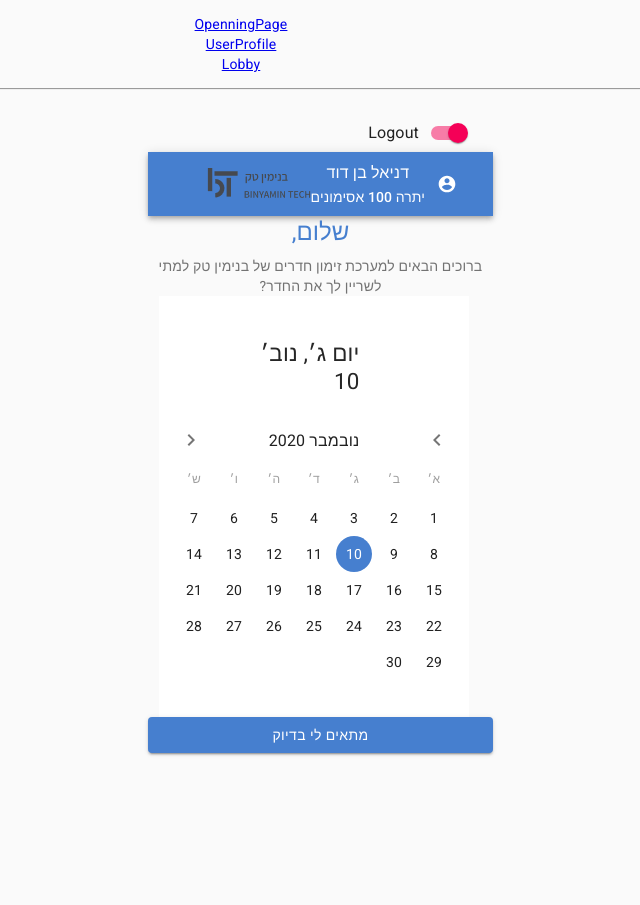
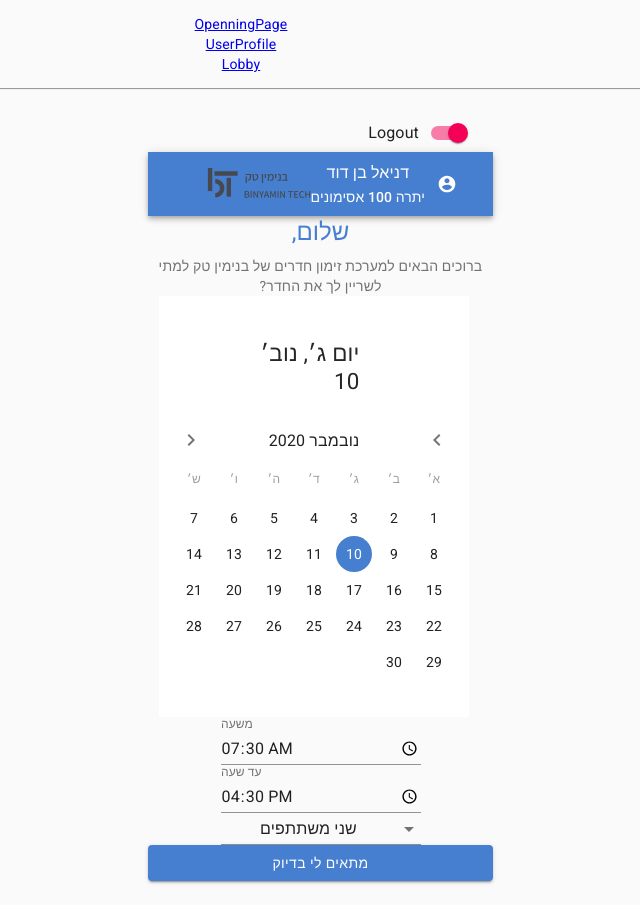
Before and after one commit to OrielBenMoshe/Rooms-Management, a React (Create React App) app: page / in a window 1280 px wide. Shown: the whole page, without its empty margins (399-1039 px from the left). Before the commit the page ends 800 px from the top, so only its background shows below. Built offline with nearby package versions, Linux system fonts and the light colour scheme.

Commit message:
update DropBox components

```diff
--- a/src/components/OpenningPage/OpenningPage.jsx
+++ b/src/components/OpenningPage/OpenningPage.jsx
@@ -1,11 +1,13 @@
 import UserContext from './../../UserContext';
-
+import React, { useState} from "react";
 import {Container} from '@material-ui/core'
 import Header from './../header/Header';
 import Daybook from './dayBook/Daybook';
 import DropBox from './dropBox/DropBox';
 import AlertDialog from './AlertDialog/AlertDialog';
 import TransitionsModal from './../TransitionsModal/TransitionsModal';
+import Room from './dropBox/Room';
+
 
 import {
   Typography,
@@ -30,6 +32,22 @@ function OpenningPage() {
     }));
   const classes = useStyles();
 
+  const [theTime,setTheTime]=useState({
+    startAt: "07:30",
+    endAt: "16:30"});
+   const [room,setRoom]=useState(2)
+
+ function updateTime(value,time){
+   let theNewTime=theTime;
+   if (time==="משעה"){theNewTime.startAt=value}
+   else {theNewTime.endAt=value};
+   setTheTime(theNewTime);
+ }
+
+ function selectRoom(value){
+   setRoom(value)
+ }
+
   // const user = useContext(UserContext);
   return (
     <Container maxWidth="sm">
@@ -39,9 +57,9 @@ function OpenningPage() {
           <Typography variant="body2" color="textSecondary" component="p">ברוכים הבאים למערכת זימון חדרים של בנימין טק למתי לשריין לך את החדר?</Typography>
           <form>
             <Daybook/>
-            <DropBox/>
-            <DropBox/>
-            <DropBox/>
+            <DropBox lable="משעה" updateTime={updateTime} theTime={theTime.startAt}/>
+            <DropBox lable="עד שעה" updateTime={updateTime} theTime={theTime.endAt}/>
+            <Room selectRoom={selectRoom} room={room}/>
             <AlertDialog
               buttonText="מתאים לי בדיוק"
               buttonType="submit"/>
--- a/src/components/OpenningPage/dropBox/DropBox.jsx
+++ b/src/components/OpenningPage/dropBox/DropBox.jsx
@@ -1,7 +1,22 @@
-function DropBox() {
+import React from 'react';
+import {TextField} from '@material-ui/core';
+
+function DropBox(props) {
+   function sendValue(e){
+    let lable=props.lable;
+    props.updateTime(e.target.value, lable)}
+
     return (
       <div className="DropBox">
-
+         <TextField
+        onChange={sendValue}
+        id="time"
+        label= {props.lable}
+        type="time"
+        defaultValue={props.theTime}
+        className="textField"
+        style={{width:"200px"}}
+      />
       </div>
     );
   }
--- /dev/null
+++ b/src/components/OpenningPage/dropBox/Room.jsx
@@ -0,0 +1,28 @@
+import React from 'react';
+import {Select, MenuItem} from '@material-ui/core';
+
+function Room(props) {
+
+     function sendValue(e){
+      props.selectRoom(e.target.value)}
+
+      return (
+        <div className="DropBox">
+           <Select
+          labelId="בחר את סוג החדר"
+          id="selectRoom"
+          value={props.room}
+          onChange={sendValue}
+          className="select"
+          style={{width:"200px"}}
+        >
+          <MenuItem value={2}>שני משתתפים</MenuItem>
+          <MenuItem value={6}>עד 6 משתתפים</MenuItem>
+          <MenuItem value={14}>עד 14 משתתפים</MenuItem>
+          <MenuItem value={25}>עד 25 משתתפים</MenuItem>
+        </Select>
+        </div>
+      );
+    }
+
+    export default Room;
```
